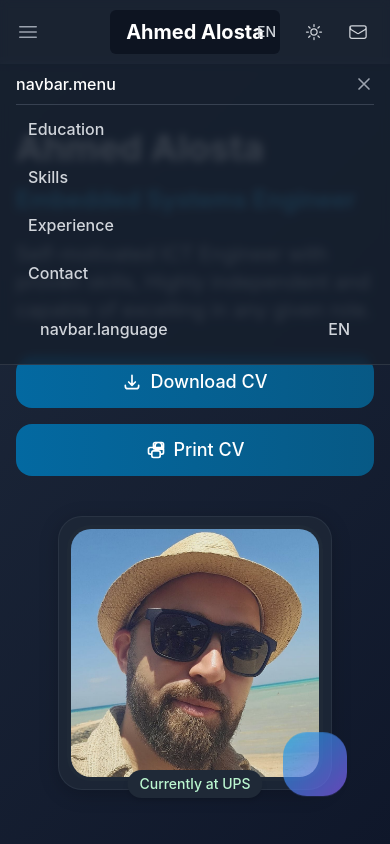
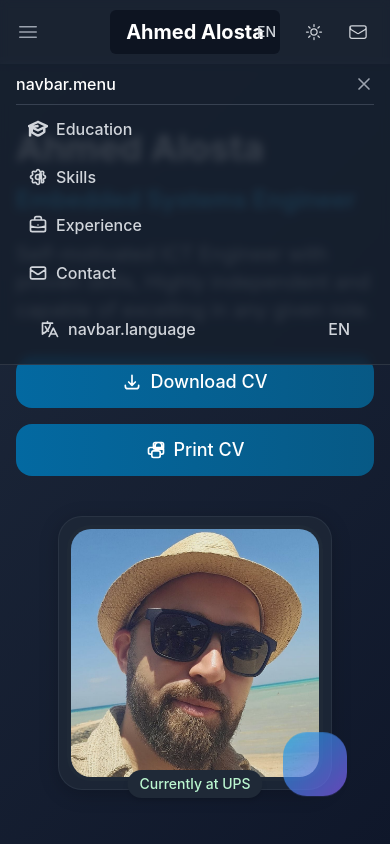
Before and after one commit to aalosta/ahmed-portfolio, a React (Create React App) app: page / in a window 390 px wide. Both pictures are taken after a click on the button "Open main menu". Shown: the top 844 px of the page. Built offline with nearby package versions, Linux system fonts and the light colour scheme; a web font is replaced by a local one.

Commit message:
adding icons to mobile menu

```diff
--- a/src/components/layout/Navbar.js
+++ b/src/components/layout/Navbar.js
@@ -285,42 +285,58 @@ const Navbar = () => {
           <div className={`${mobileMenuOpen ? 'block' : 'hidden'} space-y-2`}>
             <button
               onClick={(e) => handleScroll(e, 'education')}
-              className={`block w-full text-left rounded-md px-3 py-2 text-base font-medium ${
+              className={`flex items-center w-full text-left rounded-md px-3 py-2 text-base font-medium ${
                 activeSection === 'education'
                   ? 'bg-gray-800 text-white'
                   : 'text-gray-300 hover:bg-gray-800/50 hover:text-white'
               }`}
             >
+              <svg className="w-5 h-5 mr-2" fill="none" stroke="currentColor" viewBox="0 0 24 24" xmlns="http://www.w3.org/2000/svg">
+                <path strokeLinecap="round" strokeLinejoin="round" strokeWidth="2"  d="M17.673 5.606a3326.02 3326.02 0 0 1-5.671-2.674L.138 8.524l2.03.98L2 9.531V20h1v-9.626l.72-.124.28.135v5.288c0 .914 5.206 3.533 6.249 4.049a3.89 3.89 0 0 0 3.48-.026C20 16.486 20 15.895 20 15.673v-5.288l3.854-1.857s-3.8-1.801-6.181-2.922zM19 15.504a51.526 51.526 0 0 1-5.726 3.302 2.884 2.884 0 0 1-2.582.02A40.184 40.184 0 0 1 5 15.521v-4.655l7 3.373 7-3.373zm-7-2.373L5.416 9.958l6.469-1.115-.17-.987-7.85 1.354-1.403-.676 9.537-4.495c.825.393 8.523 4.014 9.542 4.494z"></path>
+              </svg>
               {t('navbar.education')}
             </button>
+
             <button
               onClick={(e) => handleScroll(e, 'skills')}
-              className={`block w-full text-left rounded-md px-3 py-2 text-base font-medium ${
+              className={`flex items-center w-full text-left rounded-md px-3 py-2 text-base font-medium ${
                 activeSection === 'skills'
                   ? 'bg-gray-800 text-white'
                   : 'text-gray-300 hover:bg-gray-800/50 hover:text-white'
               }`}
             >
+              <svg className="w-5 h-5 mr-2" fill="none" stroke="currentColor" viewBox="0 0 24 24" xmlns="http://www.w3.org/2000/svg">
+                <path strokeLinecap="round" strokeLinejoin="round" strokeWidth="2" d="M10.325 4.317c.426-1.756 2.927-1.756 3.353 0a1.724 1.724 0 002.573 1.066c1.543-.94 3.31.826 2.37 2.37a1.724 1.724 0 001.065 2.572c1.756.426 1.756 2.927 0 3.353a1.724 1.724 0 00-1.066 2.573c.94 1.543-.826 3.31-2.37 2.37a.1724 1.724 0 00-2.572 1.065c-.426 1.756-2.927 1.756-3.353 0a1.724 1.724 0 00-2.573-1.066c-1.543.94-3.31-.826-2.37-2.37a1.724 1.724 0 00-1.065-2.572c-1.756-.426-1.756-2.927 0-3.353a1.724 1.724 0 001.066-2.573c-.94-1.543.826-3.31 2.37-2.37.996.608 2.296.07 2.572-1.065z"></path>
+                <path strokeLinecap="round" strokeLinejoin="round" strokeWidth="2" d="M15 12a3 3 0 11-6 0 3 3 0 016 0z"></path>
+              </svg>
               {t('navbar.skills')}
             </button>
+
             <button
               onClick={(e) => handleScroll(e, 'experience')}
-              className={`block w-full text-left rounded-md px-3 py-2 text-base font-medium ${
+              className={`flex items-center w-full text-left rounded-md px-3 py-2 text-base font-medium ${
                 activeSection === 'experience'
                   ? 'bg-gray-800 text-white'
                   : 'text-gray-300 hover:bg-gray-800/50 hover:text-white'
               }`}
             >
+              <svg className="w-5 h-5 mr-2" fill="none" stroke="currentColor" viewBox="0 0 24 24" xmlns="http://www.w3.org/2000/svg">
+                <path strokeLinecap="round" strokeLinejoin="round" strokeWidth="2" d="M21 13.255A23.931 23.931 0 0112 15c-3.183 0-6.22-.6-9-1.745M16 6V4a2 2 0 00-2-2h-4a2 2 0 00-2 2v2m4 6h.01M5 20h14a2 2 0 002-2V8a2 2 0 00-2-2H5a2 2 0 00-2 2v10a2 2 0 002 2z"></path>
+              </svg>
               {t('navbar.experience')}
             </button>
+
             <button
               onClick={(e) => handleScroll(e, 'contact')}
-              className={`block w-full text-left rounded-md px-3 py-2 text-base font-medium ${
+              className={`flex items-center w-full text-left rounded-md px-3 py-2 text-base font-medium ${
                 activeSection === 'contact'
                   ? 'bg-gray-800 text-white'
                   : 'text-gray-300 hover:bg-gray-800/50 hover:text-white'
               }`}
             >
+              <svg className="w-5 h-5 mr-2" fill="none" stroke="currentColor" viewBox="0 0 24 24" xmlns="http://www.w3.org/2000/svg">
+                <path strokeLinecap="round" strokeLinejoin="round" strokeWidth="2" d="M3 8l7.89 5.26a2 2 0 002.22 0L21 8M5 19h14a2 2 0 002-2V7a2 2 0 00-2-2H5a2 2 0 00-2 2v10a2 2 0 002 2z"></path>
+              </svg>
               {t('navbar.contact')}
             </button>
 
@@ -329,9 +345,14 @@ const Navbar = () => {
               <button
                 type="button"
                 onClick={toggleLanguage}
-                className="w-full flex items-center justify-between rounded-md px-3 py-2 text-base font-medium text-gray-300 hover:bg-gray-800/50 hover:text-white"
+                className="flex items-center w-full justify-between rounded-md px-3 py-2 text-base font-medium text-gray-300 hover:bg-gray-800/50 hover:text-white"
               >
-                <span>{t('navbar.language')}</span>
+                <div className="flex items-center">
+                  <svg className="w-5 h-5 mr-2" fill="none" stroke="currentColor" viewBox="0 0 24 24" xmlns="http://www.w3.org/2000/svg">
+                    <path strokeLinecap="round" strokeLinejoin="round" strokeWidth="2" d="M3 5h12M9 3v2m1.048 9.5A18.022 18.022 0 016.412 9m6.088 9h7M11 21l5-10 5 10M12.751 5C11.783 10.77 8.07 15.646 3 18.126V5z"></path>
+                  </svg>
+                  <span>{t('navbar.language')}</span>
+                </div>
                 <span className="font-medium">
                   {i18n.language === 'en' ? 'EN' : 'AR'}
                 </span>
```
